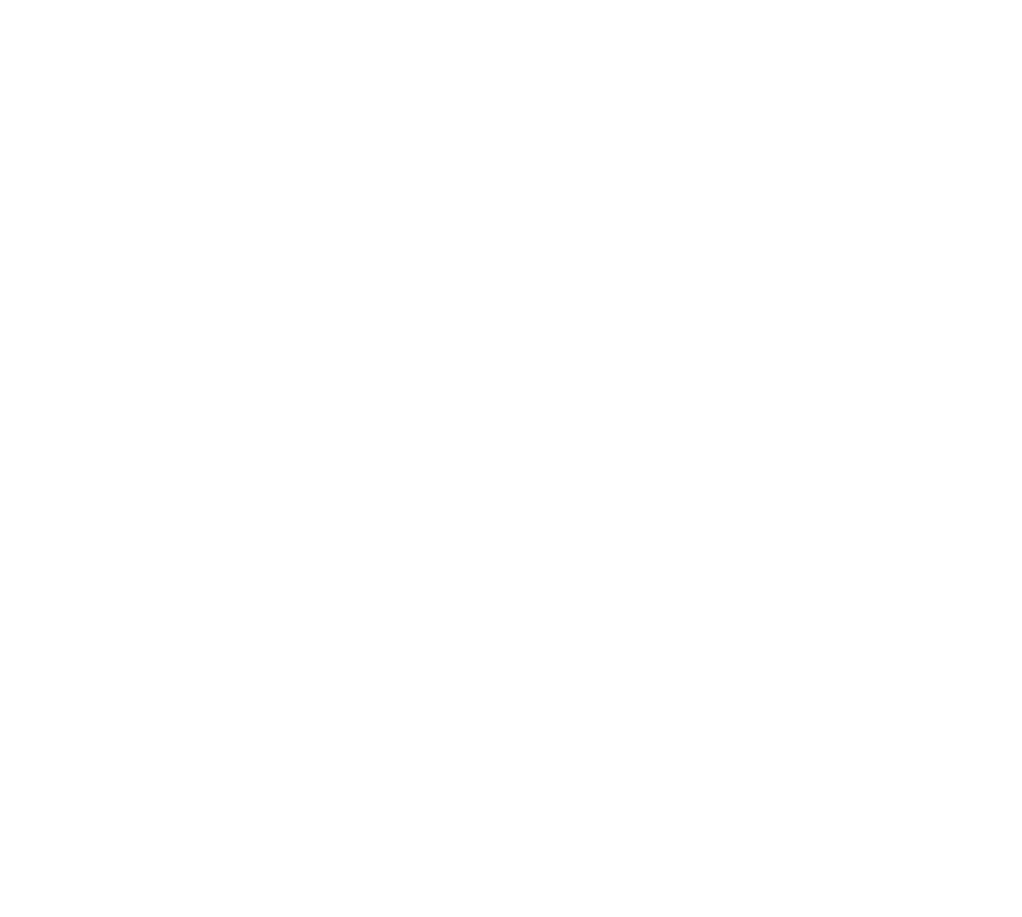
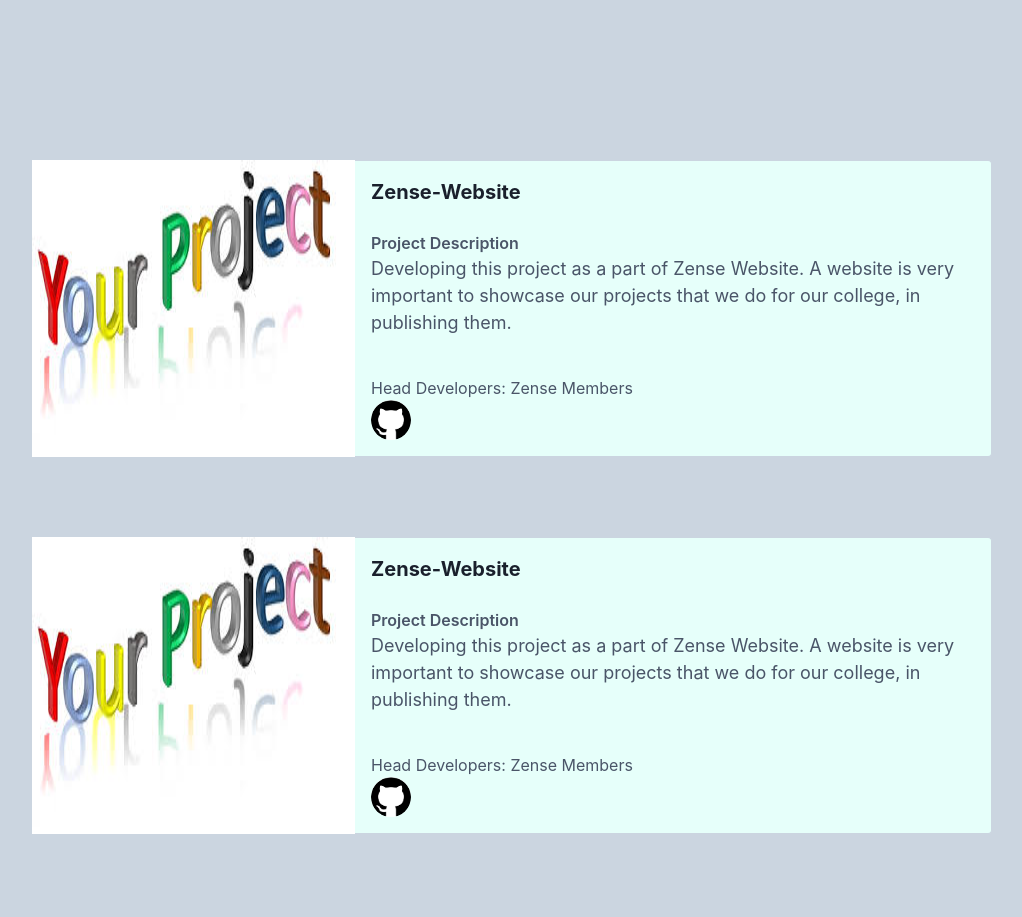
Before and after one commit to Prajwal7842/Zense-website, a website: page index.html in a window 1280 px wide. Shown: the whole page, without its empty margins (128-1150 px from the left). Before the commit the page ends 800 px from the top, so only its background shows below. Drawn offline with Linux system fonts and the light colour scheme; files that its build step writes are made by us from their sources.

Commit message:
Add Basic Templates Of Card

```diff
--- a/index.html
+++ b/index.html
@@ -6,20 +6,66 @@
     <meta charset="UTF-8">
     <meta http-equiv="X-UA-Compatible" content="IE=edge,chrome=1">
     <meta name="viewport" content="width=device-width,initial-scale=1">
-
     <title>Zense</title>
-
-    <!-- To be put in later -->
-    <!-- <link rel="shortcut icon" href="favicon.ico" type="image/vnd.microsoft.icon"> -->
-
     <link rel="stylesheet" href="./style.css" type="text/css">
 </head>
 
-<body>
-    <!-- Put your html here -->
+<body class = "bg-red-900 md:bg-blue-300 lg:bg-red-300 xl:bg-gray-400">
+    <div class = "p-40 flex flex-col">
+    <!-- <div class = "p-40 "> -->
+      <div class="clearfix sm:float-left rounded-lg h-xl ">
+        <div class="max-w-sm w-full lg:max-w-full lg:flex ">
+            <img class = "resize md:flex-shrink-0" src = "./projectImage.jpeg">
+          <div class="bg-teal-100 border-r border-b border-l border-gray-400 lg:border-l-0 lg:border-t lg:border-gray-400 bg-white rounded-b lg:rounded-b-none lg:rounded-r p-4 flex flex-col justify-between leading-normal max-w-full min-w-0">
+            <div class="mb-8">
+              <h3 class="text-md sm:text-xl text-gray-900 font-bold flex items-center overflow-y-auto scrolling-touch w-xl">
+                Zense-Website
+              </h3>
+              <div><br />
+              <p class="text-gray-700 font-semibold text-sm sm:text-base">Project Description</p>
+            </div>
+              <div class="text-gray-700 text-sm sm:text-lg mb-2 overflow-y-auto scrolling-touch w-xl">Developing this project as a part of Zense Website. A website is very important to showcase our projects that we do for our college, in publishing them.</div>
+            </div>
+            <div>
+              <p class="text-gray-700 text-sm sm:text-base">Head Developers: Zense Members</p>
+            </div>
+            <div class="flex items-center">
+              <a href="https://github.com/Zense/"><img class="w-10 h-10 rounded-full mr-4" src="./githubLogo.png" alt="Logo of Github"></a>
+            </div>
+          </div>
+        </div>
+      </div>
 
-    <!-- Don't move this script tag up -->
-    <script src="js/app.js"></script>
+
+
+    <div class = "py-20 flex flex-col">
+    <!-- <div class = "p-40 "> -->
+      <div class="clearfix sm:float-left rounded-lg h-xl ">
+        <div class="max-w-sm w-full lg:max-w-full lg:flex ">
+            <img class = "resize md:flex-shrink-0" src = "./projectImage.jpeg">
+          <div class="bg-teal-100 border-r border-b border-l border-gray-400 lg:border-l-0 lg:border-t lg:border-gray-400 bg-white rounded-b lg:rounded-b-none lg:rounded-r p-4 flex flex-col justify-between leading-normal max-w-full min-w-0">
+            <div class="mb-8">
+              <h3 class="text-md sm:text-xl text-gray-900 font-bold flex items-center overflow-y-auto scrolling-touch w-xl">
+                Zense-Website
+              </h3>
+              <div><br />
+              <p class="text-gray-700 font-semibold text-sm sm:text-base">Project Description</p>
+            </div>
+              <div class="text-gray-700 text-sm sm:text-lg mb-2 overflow-y-auto scrolling-touch w-xl">Developing this project as a part of Zense Website. A website is very important to showcase our projects that we do for our college, in publishing them.</div>
+            </div>
+            <div>
+              <p class="text-gray-700 text-sm sm:text-base">Head Developers: Zense Members</p>
+            </div>
+            <div class="flex items-center">
+              <a href="https://github.com/Zense/"><img class="w-10 h-10 rounded-full mr-4" src="./githubLogo.png" alt="Logo of Github"></a>
+            </div>
+          </div>
+        </div>
+      </div>
+
+
+
+<script src="./assets/js/app.js"></script>
 </body>
 
 </html>
```
Also changed, not shown: githubLogo.png (added), projectImage.jpeg (added).
